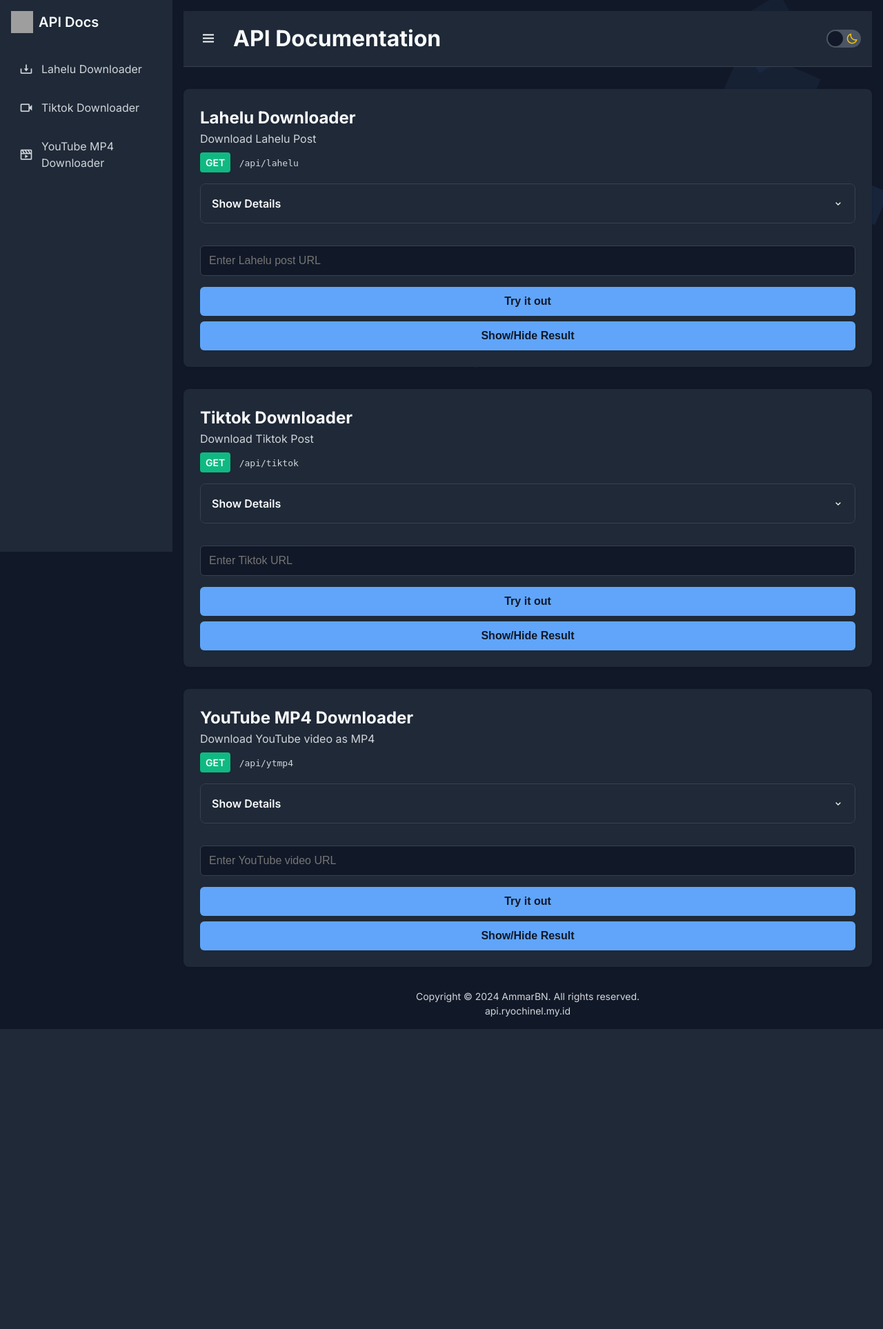
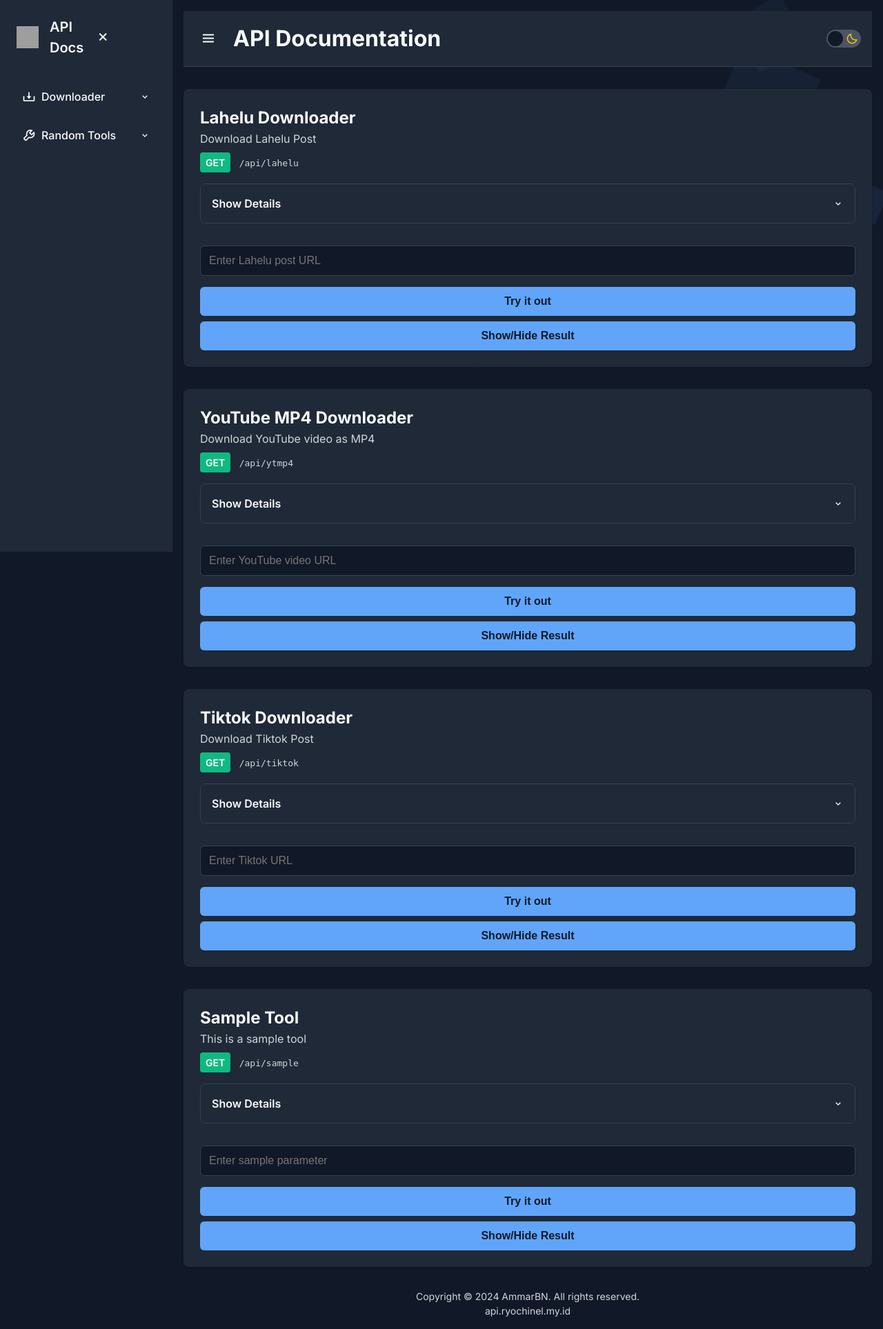
Before and after one commit to Hoshiyuki-Api/Swagger-Api, a Flask app: template templates/api-docs.html in a window 1280 px wide. Shown: the whole page at 69% size. Before the commit the page ends 1492 px from the top, so only its background shows below. Run offline with Flask 2, Linux system fonts and the light colour scheme; the template is opened without the code that fills it, so the values that code supplies are empty; grey boxes are pictures that could not be loaded.

Commit message:
Update api-docs.html

```diff
--- a/templates/api-docs.html
+++ b/templates/api-docs.html
@@ -7,7 +7,7 @@
     <link href="https://fonts.googleapis.com/css2?family=Inter:wght@400;500;600;700&display=swap" rel="stylesheet">
     <link href='https://unpkg.com/boxicons@2.1.4/css/boxicons.min.css' rel='stylesheet'>
     <style>
-    	:root {
+:root {
     --bg-primary: #111827;
     --bg-secondary: #1f2937;
     --text-primary: #f9fafb;
@@ -88,7 +88,7 @@ body {
     bottom: 0;
     width: var(--sidebar-width);
     background-color: var(--bg-secondary);
-    padding: 1rem;
+    padding: 1.5rem;
     overflow-y: auto;
     z-index: 1000;
     transition: transform 0.3s ease-in-out;
@@ -104,7 +104,8 @@ body {
 .logo-container {
     display: flex;
     align-items: center;
-    gap: 0.5rem;
+    gap: 1rem;
+    width: 100%;
 }
 
 .logo-container img {
@@ -116,33 +117,90 @@ body {
     font-weight: 600;
     font-size: 1.25rem;
     color: var(--text-primary);
+    flex: 1;
 }
 
 .sidebar-close {
-    display: none;
     background: none;
     border: none;
     color: var(--text-primary);
     font-size: 1.5rem;
     cursor: pointer;
+    padding: 0;
+    display: flex;
+    align-items: center;
 }
 
-.sidebar nav ul {
+.sidebar-menu {
     list-style-type: none;
+    padding: 0;
 }
 
-.sidebar nav ul li {
-    margin-bottom: 1rem;
+.sidebar-menu > li {
+    margin-bottom: 0.5rem;
 }
 
-.sidebar nav ul li a {
+.sidebar-menu-item {
+    display: flex;
+    justify-content: flex-start;
+    align-items: center;
+    padding: 0.75rem 0.5rem;
+    color: var(--text-primary);
+    text-decoration: none;
+    font-size: 1rem;
+    font-weight: 500;
+    transition: all 0.2s;
+    border-radius: 0.375rem;
+}
+
+.sidebar-menu-item:hover {
+    background-color: var(--bg-primary);
+    color: var(--accent-color);
+}
+
+.sidebar-menu-item i:first-child {
+    margin-right: 0.5rem;
+    font-size: 1.25rem;
+}
+
+.sidebar-menu-item i:last-child {
+    margin-left: auto;
+    transition: transform 0.3s ease;
+}
+
+.sidebar-dropdown.active .sidebar-menu-item i:last-child {
+    transform: rotate(-180deg);
+}
+
+.sidebar-submenu {
+    list-style-type: none;
+    padding-left: 1rem;
+    max-height: 0;
+    overflow: hidden;
+    transition: max-height 0.5s cubic-bezier(0, 1, 0, 1);
+}
+
+.sidebar-dropdown.active .sidebar-submenu {
+    max-height: 1000px;
+    transition: max-height 1s ease-in-out;
+}
+
+.sidebar-submenu li {
+    margin-bottom: 0.25rem;
+}
+
+.sidebar-submenu a {
+    display: block;
+    padding: 0.5rem;
     color: var(--text-secondary);
     text-decoration: none;
-    font-size: 1rem;
-    transition: color 0.2s;
+    font-size: 0.875rem;
+    transition: all 0.2s;
+    border-radius: 0.375rem;
 }
 
-.sidebar nav ul li a:hover {
+.sidebar-submenu a:hover {
+    background-color: var(--bg-primary);
     color: var(--accent-color);
 }
 
@@ -407,36 +465,6 @@ footer {
     font-size: 0.875rem;
 }
 
-.modern-list {
-    list-style-type: none;
-    padding: 0;
-}
-
-.modern-list li {
-    margin-bottom: 0.25rem;
-}
-
-.modern-list li a {
-    display: flex;
-    align-items: center;
-    padding: 0.5rem 0.75rem;
-    color: var(--text-secondary);
-    text-decoration: none;
-    font-size: 1rem;
-    transition: all 0.2s;
-    border-radius: 0.375rem;
-}
-
-.modern-list li a:hover {
-    background-color: var(--bg-primary);
-    color: var(--accent-color);
-}
-
-.modern-list li a i {
-    margin-right: 0.75rem;
-    font-size: 1.25rem;
-}
-
 @media (max-width: 768px) {
     .sidebar {
         transform: translateX(-100%);
@@ -448,15 +476,8 @@ footer {
         transform: translateX(0);
     }
 
-    .sidebar-close {
-    background: none;
-    border: none;
-    color: var(--text-primary);
-    font-size: 1.5rem;
-    cursor: pointer;
-    padding: 10;
-    display: flex;
-    align-items: center;
+    .sidebar-header {
+        padding-right: 2.5rem;
     }
 
     .main-content {
@@ -484,6 +505,14 @@ footer {
         margin-bottom: 1rem;
         padding: 1rem;
     }
+
+    .sidebar-menu-item {
+        font-size: 0.9375rem;
+    }
+
+    .sidebar-submenu a {
+        font-size: 0.8125rem;
+    }
 }
 
 
@@ -502,10 +531,29 @@ footer {
             </div>
         </div>
         <nav>
-            <ul class="modern-list">
-                <li><a href="#lahelu-downloader"><i class='bx bx-download'></i>Lahelu Downloader</a></li>
-                <li><a href="#tiktok-downloader"><i class='bx bx-video'></i>Tiktok Downloader</a></li>
-                <li><a href="#youtube-mp4-downloader"><i class='bx bx-movie-play'></i>YouTube MP4 Downloader</a></li>
+            <ul class="sidebar-menu">
+                <li class="sidebar-dropdown">
+                    <a href="#" class="sidebar-menu-item">
+                        <i class='bx bx-download mr-2'></i>
+                        <span>Downloader</span>
+                        <i class='bx bx-chevron-down ml-auto'></i>
+                    </a>
+                    <ul class="sidebar-submenu">
+                        <li><a href="#lahelu-downloader">Lahelu Downloader</a></li>
+                        <li><a href="#youtube-mp4-downloader">YouTube MP4 Downloader</a></li>
+                        <li><a href="#tiktok-downloader">Tiktok Downloader</a></li>
+                    </ul>
+                </li>
+                <li class="sidebar-dropdown">
+                    <a href="#" class="sidebar-menu-item">
+                        <i class='bx bx-wrench mr-2'></i>
+                        <span>Random Tools</span>
+                        <i class='bx bx-chevron-down ml-auto'></i>
+                    </a>
+                    <ul class="sidebar-submenu">
+                        <li><a href="#sample-tool">Sample Tool</a></li>
+                    </ul>
+                </li>
             </ul>
         </nav>
     </div>
@@ -574,6 +622,49 @@ footer {
                     <button onclick="toggleResult('result1')">Show/Hide Result</button>
                 </div>
             </section>
+            <section id="youtube-mp4-downloader" class="endpoint">
+                <h2>YouTube MP4 Downloader</h2>
+                <p class="endpoint-description">Download YouTube video as MP4</p>
+                <span class="endpoint-method">GET</span>
+                <span class="endpoint-url">/api/ytmp4</span>
+                <div class="details">
+                    <div class="details-title">
+                        <span>Show Details</span>
+                        <i class='bx bx-chevron-down'></i>
+                    </div>
+                    <div class="details-content">
+                        <h3>Sample Request:</h3>
+                        <pre><code>{
+    "url": "https://www.youtube.com/watch?v=dQw4w9WgXcQ"
+}</code></pre>
+                        <h3>Sample Response:</h3>
+                        <pre><code>{
+    "status": true,
+    "result": {
+        "title": "Rick Astley - Never Gonna Give You Up (Official Music Video)",
+        "duration": "3:32",
+        "quality": "720p",
+        "downloadUrl": "https://example.com/download/dQw4w9WgXcQ.mp4"
+    }
+}</code></pre>
+                    </div>
+                </div>
+                <div class="input-group">
+                    <input type="text" id="apiUrl2" placeholder="Enter YouTube video URL">
+                    <button onclick="tryItOut('apiUrl2', 'errorMsg2', 'result2', '/api/ytmp4')">Try it out</button>
+                    <p id="errorMsg2" class="error-message"></p>
+                </div>
+                <div id="result2" class="result-container">
+                    <div class="result-header">
+                        <div class="result-title">Result:</div>
+                        <i class='bx bx-copy copy-icon'></i>
+                    </div>
+                    <pre class="result-content"></pre>
+                </div>
+                <div class="button-group">
+                    <button onclick="toggleResult('result2')">Show/Hide Result</button>
+                </div>
+            </section>
             <section id="tiktok-downloader" class="endpoint">
                 <h2>Tiktok Downloader</h2>
                 <p class="endpoint-description">Download Tiktok Post</p>
@@ -602,51 +693,8 @@ footer {
                     </div>
                 </div>
                 <div class="input-group">
-                    <input type="text" id="apiUrl2" placeholder="Enter Tiktok URL">
-                    <button onclick="tryItOut('apiUrl2', 'errorMsg2', 'result2', '/api/tiktok')">Try it out</button>
-                    <p id="errorMsg2" class="error-message"></p>
-                </div>
-                <div id="result2" class="result-container">
-                    <div class="result-header">
-                        <div class="result-title">Result:</div>
-                        <i class='bx bx-copy copy-icon'></i>
-                    </div>
-                    <pre class="result-content"></pre>
-                </div>
-                <div class="button-group">
-                    <button onclick="toggleResult('result2')">Show/Hide Result</button>
-                </div>
-            </section>
-            <section id="youtube-mp4-downloader" class="endpoint">
-                <h2>YouTube MP4 Downloader</h2>
-                <p class="endpoint-description">Download YouTube video as MP4</p>
-                <span class="endpoint-method">GET</span>
-                <span class="endpoint-url">/api/ytmp4</span>
-                <div class="details">
-                    <div class="details-title">
-                        <span>Show Details</span>
-                        <i class='bx bx-chevron-down'></i>
-                    </div>
-                    <div class="details-content">
-                        <h3>Sample Request:</h3>
-                        <pre><code>{
-    "url": "https://www.youtube.com/watch?v=dQw4w9WgXcQ"
-}</code></pre>
-                        <h3>Sample Response:</h3>
-                        <pre><code>{
-    "status": true,
-    "result": {
-        "title": "Rick Astley - Never Gonna Give You Up (Official Music Video)",
-        "duration": "3:32",
-        "quality": "720p",
-        "downloadUrl": "https://example.com/download/dQw4w9WgXcQ.mp4"
-    }
-}</code></pre>
-                    </div>
-                </div>
-                <div class="input-group">
-                    <input type="text" id="apiUrl3" placeholder="Enter YouTube video URL">
-                    <button onclick="tryItOut('apiUrl3', 'errorMsg3', 'result3', '/api/ytmp4')">Try it out</button>
+                    <input type="text" id="apiUrl3" placeholder="Enter Tiktok URL">
+                    <button onclick="tryItOut('apiUrl3', 'errorMsg3', 'result3', '/api/tiktok')">Try it out</button>
                     <p id="errorMsg3" class="error-message"></p>
                 </div>
                 <div id="result3" class="result-container">
@@ -660,6 +708,44 @@ footer {
                     <button onclick="toggleResult('result3')">Show/Hide Result</button>
                 </div>
             </section>
+            <section id="sample-tool" class="endpoint">
+                <h2>Sample Tool</h2>
+                <p class="endpoint-description">This is a sample tool</p>
+                <span class="endpoint-method">GET</span>
+                <span class="endpoint-url">/api/sample</span>
+                <div class="details">
+                    <div class="details-title">
+                        <span>Show Details</span>
+                        <i class='bx bx-chevron-down'></i>
+                    </div>
+                    <div class="details-content">
+                        <h3>Sample Request:</h3>
+                        <pre><code>{
+    "param": "example"
+}</code></pre>
+                        <h3>Sample Response:</h3>
+                        <pre><code>{
+    "status": true,
+    "result": "This is a sample result"
+}</code></pre>
+                    </div>
+                </div>
+                <div class="input-group">
+                    <input type="text" id="apiUrl4" placeholder="Enter sample parameter">
+                    <button onclick="tryItOut('apiUrl4', 'errorMsg4', 'result4', '/api/sample')">Try it out</button>
+                    <p id="errorMsg4" class="error-message"></p>
+                </div>
+                <div id="result4" class="result-container">
+                    <div class="result-header">
+                        <div class="result-title">Result:</div>
+                        <i class='bx bx-copy copy-icon'></i>
+                    </div>
+                    <pre class="result-content"></pre>
+                </div>
+                <div class="button-group">
+                    <button onclick="toggleResult('result4')">Show/Hide Result</button>
+                </div>
+            </section>
         </main>
         <footer>
             <p>Copyright © 2024 AmmarBN. All rights reserved.</p>
@@ -667,7 +753,7 @@ footer {
         </footer>
     </div>
     <script>
-    	document.addEventListener('DOMContentLoaded', () => {
+    document.addEventListener('DOMContentLoaded', () => {
     const animatedBackground = document.getElementById('animated-background');
     const themeToggle = document.getElementById('theme-toggle');
     const body = document.body;
@@ -729,6 +815,34 @@ footer {
             }
         });
     });
+
+    // Add this new section for sidebar dropdowns
+    const sidebarDropdowns = document.querySelectorAll('.sidebar-dropdown');
+    sidebarDropdowns.forEach(dropdown => {
+        const menuItem = dropdown.querySelector('.sidebar-menu-item');
+        menuItem.addEventListener('click', (e) => {
+            e.preventDefault();
+            dropdown.classList.toggle('active');
+        });
+    });
+
+    // Modify the existing smooth scrolling code
+    document.querySelectorAll('.sidebar-submenu a[href^="#"]').forEach(anchor => {
+        anchor.addEventListener('click', function (e) {
+            e.preventDefault();
+            const targetId = this.getAttribute('href');
+            const targetElement = document.querySelector(targetId);
+            if (targetElement) {
+                targetElement.scrollIntoView({
+                    behavior: 'smooth'
+                });
+                if (window.innerWidth <= 768) {
+                    sidebar.classList.remove('active');
+                }
+            }
+        });
+    });
+
 
     // Toggle details content
     detailsTitles.forEach(title => {
@@ -806,8 +920,6 @@ async function tryItOut(inputId, errorMsgId, resultId, endpoint) {
         loadingIndicator.remove();
     }
 }
-
-
-   </script>
+    </script>
 </body>
 </html>
```
